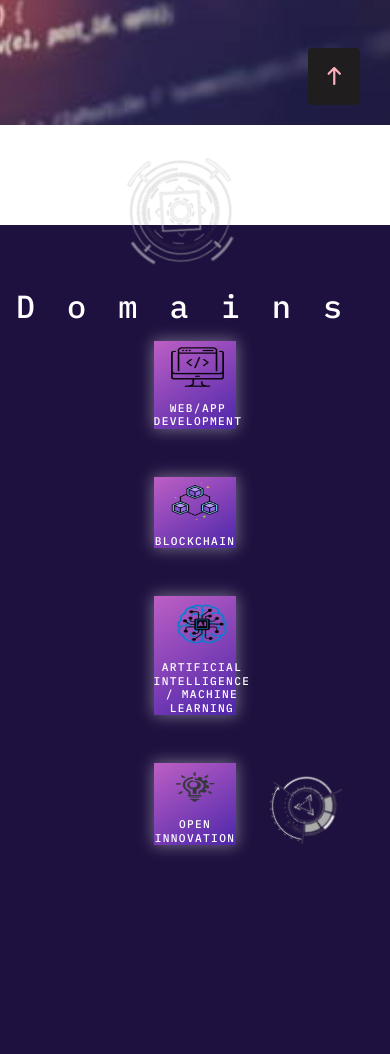
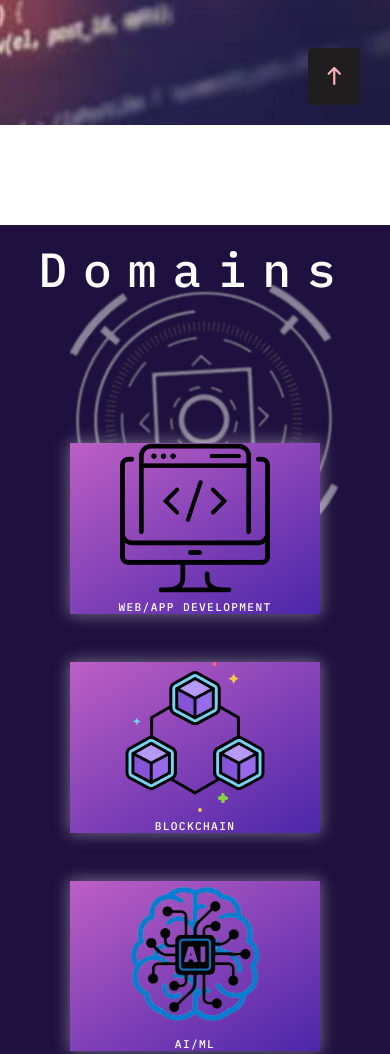
Before and after one commit to Y04ash/csi-hackathon, a plain HTML site: page index.html in a window 390 px wide. Shown: the part 719-1773 px from the top of the page. Drawn offline with nearby package versions, Linux system fonts and the light colour scheme; a script that the page names is missing.

Commit message:
domain done

```diff
--- a/assets/css/domain_card.css
+++ b/assets/css/domain_card.css
@@ -3,6 +3,7 @@
 Domain Starts
 ---------------------------------------------
 */
+
 
 .domain{
   padding: 0;
@@ -10,6 +11,10 @@ Domain Starts
   background: #1e103f;
 color: #1e103f;
 width: 100vw;
+display: flex;
+justify-content: center;
+    align-items: center;
+    flex-direction: column;
 
 }
 
@@ -19,7 +24,7 @@ width: 100vw;
     letter-spacing: 2rem;
     color: #FFFFFF;
     text-align: center;
-    height: 70px;
+
     width: 100%;
   }
 
@@ -32,11 +37,9 @@ width: 100vw;
 .domain_ele2{
   left: 0;
   opacity: 0.5;
-  position: relative;
-  width: 30%;
-  height: 10%;
-  margin-left:-5rem ;
-  margin-top:-5rem ;
+  position: absolute;
+  width: 20rem;
+  height: 16rem;
   animation: rotate_ele2 6s linear infinite;
 }
 
@@ -58,15 +61,15 @@ width: 100vw;
     margin-bottom: 30px;
   }
   .domain__wrapper {
-    height: 106px;
-    display: grid;
+    /* height: 106px; */
     gap: 0rem;
     position: relative;
-    top: -5rem;
     z-index: 3;
     padding-left: 3rem;
     padding-right: 3rem;
-
+    padding-bottom: 3rem;
+    width: 100%;
+    margin-top: -7rem;
   }
 
   .domain__content {
@@ -76,22 +79,28 @@ width: 100vw;
   }
 
   .domain__stats {
-    display: grid;
-    place-items: center;
+    z-index: 1;
+    padding-top: 10rem;
+    display: flex;
     gap: 3rem;
     height: 15rem;
     height: max-content;
+    flex-wrap: wrap;
+    justify-content: center;
+    margin: auto;
   }
 
   .domain__card {
     padding: 0 0;
-    display: grid;
+    display: flex;
+    flex-direction: column;
     gap: 0.5rem;
     place-items: center;
     /* border-radius: 15px; */
-    width: 100%;
-    height: 100%;
-    cursor:pointer
+    width: 15rem;
+    height: 17rem;
+    cursor:pointer;
+    z-index: 1;
   }
 
   .domain__card:hover{
@@ -141,7 +150,7 @@ width: 100vw;
 
 .domain_elements{
   position: relative;
-
+  height: 15rem;
   overflow: hidden;
 }
 .elements_wrapper{
@@ -160,11 +169,14 @@ width: 100vw;
   margin-top: 3rem;
 }
 .domain_ele1 {
-  position: relative;
-  height: 100%;
-  width: 100%;
+  bottom: -8rem;
+  position: absolute;
+  height: 15rem;
+  width: 15rem;
   animation: rotate_ele1 8s linear infinite;
-  z-index: 1
+  z-index: -1;
+  right:2rem;
+
 }
 .domain_ele3{
   position: absolute;
@@ -270,23 +282,18 @@ width: 100vw;
       grid-template-columns: 2fr 1fr;
       row-gap: 1rem;
     }
-
+    .domain__wrapper{
+      padding: 3rem 0;
+    }
     .domain__stats {
-      grid-template-columns: repeat(2, 1fr);
-      margin: 0 5rem;
-      row-gap: 6rem;
+      row-gap: 3rem;
     }
     .countdown-bg {
       position: absolute;
       left: -63px;
       top: 50px;
     }
-    .domain__card{
-      /* row-gap: 1rem; */
-      width: 80%;
-      height: 100%;
 
-    }
     .domain_img{
       width: 50%;
     }
@@ -301,24 +308,27 @@ width: 100vw;
       margin: 0;
     }
     .domain{
-      height: 54rem;
       padding-top: 0;
 
     }
-    .domain__wrapper{
-      height: 35rem;
-    }
+
     .domain_elements{
       top: -7rem;
     }
-
+    .domain_ele1{
+      bottom: -5rem;
+    }
   }
 
   @media screen and (min-width: 1200px) {
     .domain__wrapper {
       gap: 2rem;
+      padding-top: 3rem;
+      padding-bottom: 3rem;
     }
-
+    .domain_ele1{
+      bottom: -12rem;
+    }
     .domain__content {
       gap: 2rem;
     }
@@ -339,12 +349,7 @@ width: 100vw;
         grid-template-columns: repeat(2, 1fr);
         margin-top: 3rem;
       }
-      .domain__card{
-        /* row-gap: 1rem; */
-        width: 80%;
-        height: 100%;
 
-      }
       .domain_elements{
       top: -10%;
 
@@ -365,18 +370,19 @@ width: 100vw;
         height: max-content;
       }
       .domain__wrapper{
-        width: 60%;
+        width: 90%;
         margin: auto;
         height: max-content;
       }
 
       .domain__card{
         /* row-gap: 1rem; */
-        width: 60%;
+        width: 85%;
         /* height: 70%; */
         height: max-content;
 
       }
+
       .domain_title h2{
         font-family: 'Franklin Gothic Medium', 'Arial Narrow', Arial, sans-serif;
       letter-spacing: 2rem;
@@ -390,7 +396,7 @@ width: 100vw;
 
   @media screen and (min-width: 600px) and (max-width: 900px) {
     .domain__wrapper{
-      width: 60%;
+      width: 90%;
       margin: auto;
       height: max-content;
     }
@@ -411,6 +417,17 @@ width: 100vw;
     #prizes{
 
     }
+    .domain_ele2{
+      left: -8rem;
+      height: 27rem;
+      width: 34rem;
+    }
+    .domain_ele1{
+      height: 20rem;
+      width: 20rem;
+      bottom: -9rem;
+      right: -1rem;
+    }
 
   }
 
@@ -422,7 +439,7 @@ width: 100vw;
       width: 22%;
     }
     .domain__wrapper{
-      width: 60%;
+      width: 100%;
       margin: 2rem auto;
     }
     .domain_heading{
@@ -431,18 +448,18 @@ width: 100vw;
       margin: auto;
     }
     .domain_ele2{
-
-      margin-left: -2rem;
+      top: -5rem;
+      height: 20rem;
+      width: 25rem;
     }
     .domain__title{
+      height: 100%;
       padding-top: 1rem;
+      width: 80%;
+      font-size: 3rem;
+      letter-spacing: 1rem;
+    }
 
-      width: 60%;
-      font-size: 2rem;
-    }
-    .domain_ele2{
-      width: 40%;
-    }
     .web,
     .app,
     .blockchain,
@@ -466,6 +483,9 @@ width: 100vw;
       align-items: center;
       margin: auto;
 
+    }
+    .domain__stats{
+      margin-top: -3rem;
     }
   }
 
--- a/assets/css/style.css
+++ b/assets/css/style.css
@@ -172,7 +172,7 @@ body {
   position: relative;
   /* padding-top: 100px;
   padding-bottom: 80px; */
-
+  width: 100vw;
   height: auto;
 }
 
@@ -1728,10 +1728,7 @@ section
 }
 
 
-.domain{
-  background: #1e103f;
-color: #1e103f;
-}
+
 .section__title_a {
 
   margin-bottom: 3rem;
--- a/index.html
+++ b/index.html
@@ -219,10 +219,10 @@
   <!-- ***** Domain Start *****    Author Yash ranbhare -->
   <a href="#welcome" class="top" id="goTop"><i class="fas fa-arrow-up"></i></a>
 
-  <section class=" domain">
+  <section class="domain">
     <div class="domain_heading">
 
-      <img src="assets/images/ele2.png" alt="ele1" class="domain_ele2">
+
     <h2 class="section__title_d domain__title" id="domains">Domains</h2>
 
     </div>
@@ -231,8 +231,10 @@
         <img class="countdown-bg" src="./assets/images/block1.png" />
       </div> -->
     <div class="domain__wrapper">
+      <!-- ele2 -->
+      <img src="assets/images/ele2.png" alt="ele1" class="domain_ele2">
+
       <div class="domain__stats">
-
 
 
         <div class="domain__card domain__card--variant-1">
@@ -248,7 +250,7 @@
         </div>
         <div class="domain__card domain__card--variant-4">
           <img width="25%" src="./assets/images/ai-img.png" class="domain_img" />
-          <h4 class="aiml" >Artificial Intelligence / Machine Learning</h4>
+          <h4 class="aiml" >AI/ML</h4>
           <!-- <p class="prize-des-aiml">Rs. 30,000</p> -->
           <!-- <p class="worth-p-aiml">worth prizes</p> -->
         </div>
@@ -259,18 +261,21 @@
           <!-- <p class="prize-des-app">Rs. 30,000</p> -->
           <!-- <p class="worth-p-app">worth prizes</p> -->
         </div>
+
       </div>
+      <!-- ele1 -->
+      <img src="assets/images/ele1.png" alt="ele1" class="domain_ele1">
     </div>
-    <div class="domain_elements">
-      <div class="elements_wrapper">
+    <!-- <div class="domain_elements"> -->
+      <!-- <div class="elements_wrapper"> -->
 
         <!-- <img src="assets/images/ele3.png" alt="ele1" class="domain_ele1"> -->
-        <div class="domain_ele1-box">
-          <img src="assets/images/ele1.png" alt="ele1" class="domain_ele1">
-        </div>
-      </div>
+        <!-- <div class="domain_ele1-box"> -->
 
-    </div>
+        <!-- </div> -->
+      <!-- </div> -->
+
+    <!-- </div> -->
   </section>
   <!-- ***** domain End ***** -->
 
```
Also changed, not shown: ai-img.png (added), blockchian-img.webp (added), innovation-img.png (added), webdev-img.webp (added).
